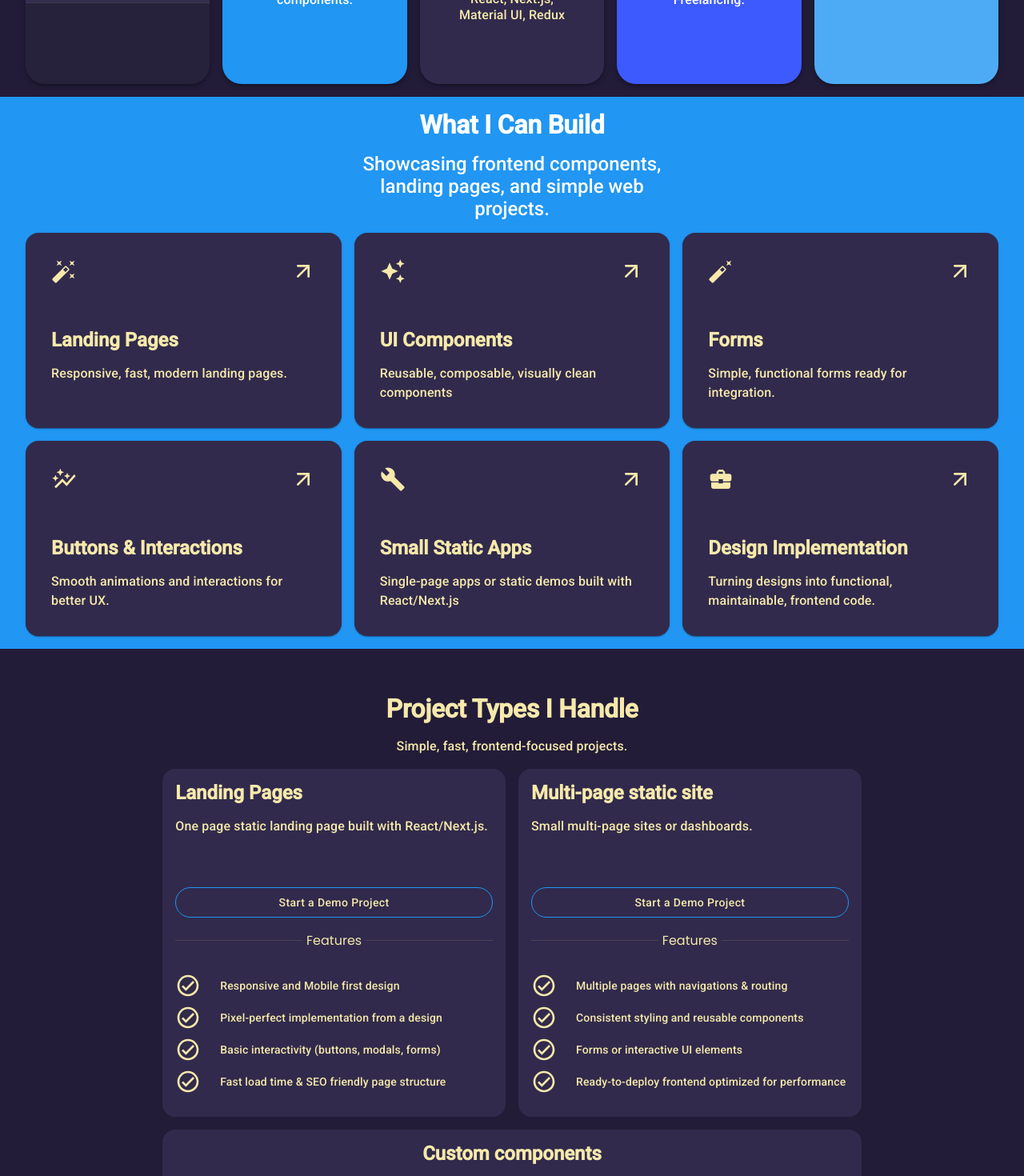
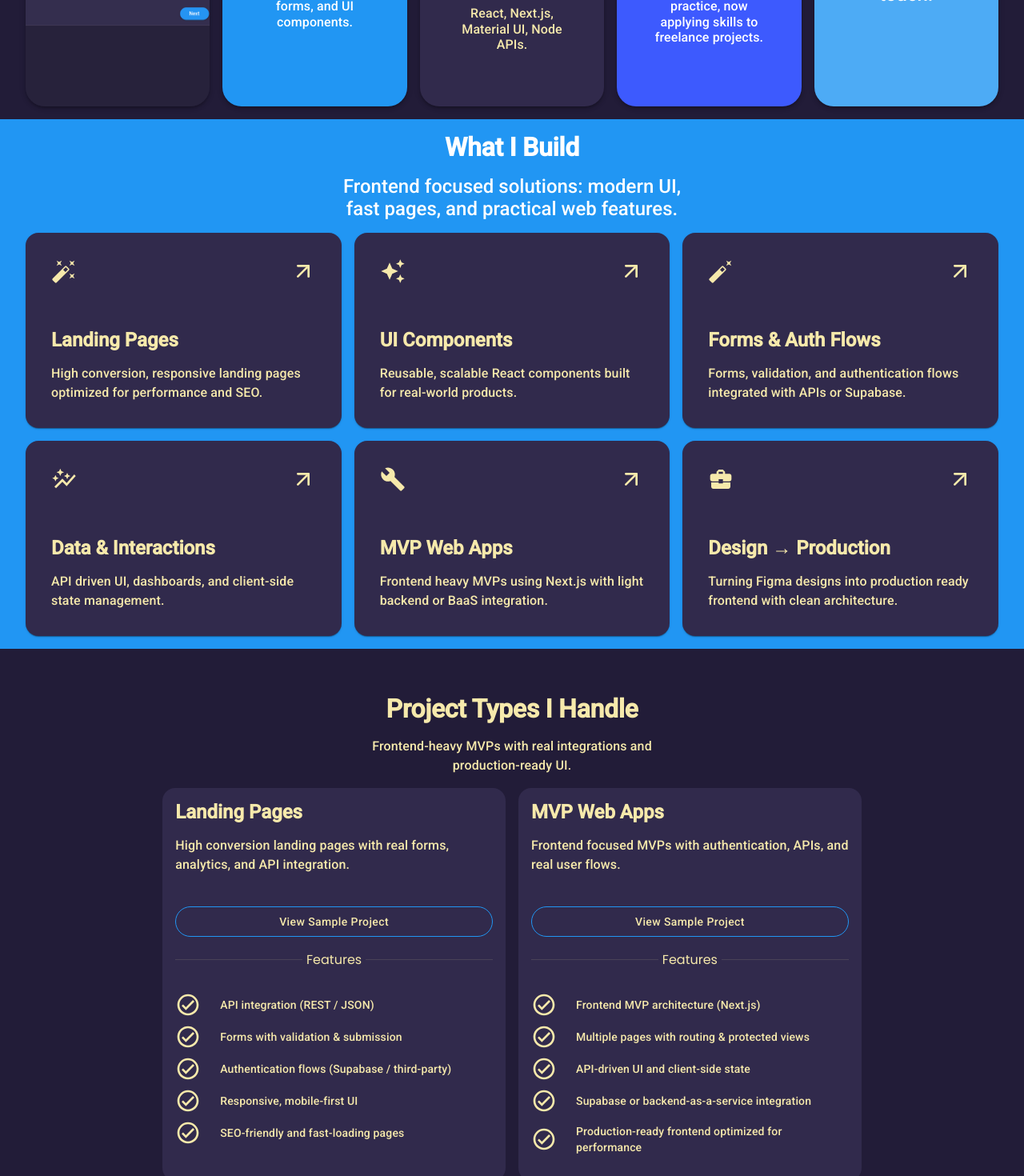
Before and after one commit to Nellak2017/freelance-micro-samples, a Next.js app: page / in a window 1280 px wide. Shown: the part 740-2210 px from the top of the page at 80% size. Built offline with nearby package versions, Linux system fonts and the light colour scheme; no server answers.

Commit message:
Update content.

```diff
--- a/src/Core/components/AuthForm/AuthForm.constants.js
+++ b/src/Core/components/AuthForm/AuthForm.constants.js
@@ -1,6 +1,4 @@
 export const MAX_WIDTH = 409
-export const AUTH_FORM_TYPES = { signUpOption: 'SignUp', signInOption: 'SignIn', forgotPasswordOption: 'ForgotPassword', resetPasswordOption: 'ResetPassword' }
-export const QUERY_PARAM_KEYS = { SEARCH: 'search' }
 // --- Data for content on Auth form
 export const EMAIL_FIELD = { key: 'email', htmlFor: 'email', label: 'Email Address', fieldName: 'email', placeholder: 'email@example.com', autoComplete: 'username', rules: { required: 'Email is required', pattern: { value: /^[a-zA-Z0-9._%+-]+@[a-zA-Z0-9.-]+\.[a-zA-Z]{2,4}$/i, message: 'Invalid email format' } }, }
 export const PASSWORD_FIELD = { key: 'password', htmlFor: 'password', label: 'Password', fieldName: 'password', placeholder: 'Enter your password', autoComplete: 'current-password', rules: { required: 'Password is required' }, }
--- a/src/Core/components/Footer/Footer.constants.js
+++ b/src/Core/components/Footer/Footer.constants.js
@@ -1,8 +1,7 @@
-export const LOGO_DESCRIPTION = 'Frontend Developer specializing in clean, modern static interfaces. Contact for demos.'
+export const LOGO_DESCRIPTION = 'Frontend Developer specializing in clean, modern Full-Stack interfaces.'
 export const FOOTER_COLUMN_DATA = [
     { title: 'Samples', links: [{ label: 'Home', href: '/' }, { label: 'Services', href: '/#pricing-header' }, { label: 'Sample Form', href: '/form-sample' }, { label: 'Sample Auth', href: '/sign-in' },] },
     { title: 'Technologies', links: [{ label: 'React', href: 'https://react.dev/' }, { label: 'Next.js', href: 'https://nextjs.org/' }, { label: 'Material UI', href: 'https://mui.com/material-ui/' }, { label: 'Redux', href: 'https://redux.js.org/' },] },
-    { title: 'Project types', links: [{ label: 'Landing Pages' }, { label: 'UI Components' }, { label: 'Forms' }, { label: 'Static Apps' },] },
-    { title: 'Get in Touch', links: [{ label: 'example@example.com' }] },
+    { title: 'Project types', links: [{ label: 'API Integrations' }, { label: 'MVP Creation' }, { label: 'Landing Pages' }, { label: 'UI Components' }, { label: 'Forms' },] },
 ] // If this was not constant it would had been in a special hook
 export const CLOSING_REMARKS = { left: '© 2025 Connor Keenum. All rights reserved', right: '' }
--- a/src/Core/components/MultiStepForm/Success/Success.constants.js
+++ b/src/Core/components/MultiStepForm/Success/Success.constants.js
@@ -1 +1 @@
-export const SUCCESS_DATA = { header: 'Thank you!', description: 'This is a portfolio demo form. No data is submitted or emailed.' }
+export const SUCCESS_DATA = { header: 'Thank you!', description: 'This is a portfolio demo form. Your form is stored and can be managed at the form-submission page. No further actions were taken.' }
--- a/src/Core/components/VerticalSection/HomeFirst.constants.js
+++ b/src/Core/components/VerticalSection/HomeFirst.constants.js
@@ -2,13 +2,13 @@ import DarkForm from '../../../../public/Form-Sample-Dark.png'
 import LightForm from '../../../../public/Form-Sample-Light.png'
 export const HOME_FIRST_TOP = {
     header: 'Modern Frontend Development for Real Businesses',
-    subHeader: 'I build fast, responsive, production ready static websites and components using Next.js and React.',
+    subHeader: 'I build fast, responsive, production ready websites and UI components using React and Next.js, with light full-stack integration when needed.',
     primaryButton: { label: 'See Sample Form', href: '/form-sample' }, secondaryButton: { label: 'Try Auth', href: '/sign-up' },
 }
 export const HOME_FIRST_CARDS = {
     FIRST_CARD: { lightImage: LightForm, darkImage: DarkForm,},
     SECOND_CARD: { header: 'Projects', description: 'Landing pages, forms, and UI components.',},
-    THIRD_CARD: { header: 'Tech used', description: 'React, Next.js, Material UI, Redux',},
-    FOURTH_CARD: { header: '7+', description: 'Years of dedicated practice, but new to Freelancing.',},
-    FIFTH_CARD: { description: 'Check my Upwork portfolio and get in touch',},
+    THIRD_CARD: { header: 'Tech used', description: 'React, Next.js, Material UI, Node APIs.',},
+    FOURTH_CARD: { header: '7+', description: 'Years of front-end development practice, now applying skills to freelance projects.',},
+    FIFTH_CARD: { description: 'Check my Upwork portfolio to get in touch.',},
 }
--- a/src/Core/components/VerticalSection/HomePayment.constants.js
+++ b/src/Core/components/VerticalSection/HomePayment.constants.js
@@ -1,37 +1,42 @@
 const starterFeatures = [
-    'Responsive and Mobile first design',
-    'Pixel-perfect implementation from a design',
-    'Basic interactivity (buttons, modals, forms)',
-    'Fast load time & SEO friendly page structure'
+    'API integration (REST / JSON)',
+    'Forms with validation & submission',
+    'Authentication flows (Supabase / third-party)',
+    'Responsive, mobile-first UI',
+    'SEO-friendly and fast-loading pages',
 ]
 const enterpriseFeatures = [
-    'Multiple pages with navigations & routing',
-    'Consistent styling and reusable components',
-    'Forms or interactive UI elements',
-    'Ready-to-deploy frontend optimized for performance'
+    'Frontend MVP architecture (Next.js)',
+    'Multiple pages with routing & protected views',
+    'API-driven UI and client-side state',
+    'Supabase or backend-as-a-service integration',
+    'Production-ready frontend optimized for performance',
 ]
-export const TopData = { header: 'Project Types I Handle', subHeader: 'Simple, fast, frontend-focused projects.' }
+export const TopData = {
+    header: 'Project Types I Handle',
+    subHeader: 'Frontend-heavy MVPs with real integrations and production-ready UI.',
+}
 export const BottomData = [
     {
         key: 'Landing Pages',
         planType: 'Landing Pages',
-        planDescription: 'One page static landing page built with React/Next.js.',
+        planDescription: 'High conversion landing pages with real forms, analytics, and API integration.',
         featureList: starterFeatures,
-        buttonText: 'Start a Demo Project',
+        buttonText: 'View Sample Project',
         buttonHref: '/form-sample',
     },
     {
-        key: 'Multi-page static site',
-        planType: 'Multi-page static site',
-        planDescription: 'Small multi-page sites or dashboards.',
+        key: 'MVP Web Apps',
+        planType: 'MVP Web Apps',
+        planDescription: 'Frontend focused MVPs with authentication, APIs, and real user flows.',
         featureList: enterpriseFeatures,
-        buttonText: 'Start a Demo Project',
+        buttonText: 'View Sample Project',
         buttonHref: '/form-sample',
     },
     {
-        key: 'Custom components',
-        planType: 'Custom components',
-        planDescription: 'UI components, forms, or static apps you need.',
+        key: 'Custom Integrations',
+        planType: 'Custom Integrations',
+        planDescription: 'API integrations, auth flows, dashboards, and custom frontend features.',
         buttonText: 'Request Demo Project',
         buttonHref: '/form-sample',
     },
--- a/src/Core/components/VerticalSection/HomeSecond.constants.js
+++ b/src/Core/components/VerticalSection/HomeSecond.constants.js
@@ -1,40 +1,40 @@
 import { MdAutoFixHigh, MdAutoAwesome, MdAutoFixNormal, MdAutoGraph, MdBuild, MdBusinessCenter } from 'react-icons/md'
-export const SECTION_HEADER = { header: 'What I Can Build', subHeader: 'Showcasing frontend components, landing pages, and simple web projects.' }
+export const SECTION_HEADER = { header: 'What I Build', subHeader: 'Frontend focused solutions: modern UI, fast pages, and practical web features.' }
 export const HOME_SECOND_DATA = [
     {
         key: 'first-card',
         Icon: MdAutoFixHigh,
         heading: 'Landing Pages',
-        description: 'Responsive, fast, modern landing pages.',
+        description: 'High conversion, responsive landing pages optimized for performance and SEO.',
     },
     {
         key: 'second-card',
         Icon: MdAutoAwesome,
         heading: 'UI Components',
-        description: 'Reusable, composable, visually clean components',
+        description: 'Reusable, scalable React components built for real-world products.',
     },
     {
         key: 'third-card',
         Icon: MdAutoFixNormal,
-        heading: 'Forms',
-        description: 'Simple, functional forms ready for integration.',
+        heading: 'Forms & Auth Flows',
+        description: 'Forms, validation, and authentication flows integrated with APIs or Supabase.',
     },
     {
         key: 'fourth-card',
         Icon: MdAutoGraph,
-        heading: 'Buttons & Interactions',
-        description: 'Smooth animations and interactions for better UX.',
+        heading: 'Data & Interactions',
+        description: 'API driven UI, dashboards, and client-side state management.',
     },
     {
         key: 'fifth-card',
         Icon: MdBuild,
-        heading: 'Small Static Apps',
-        description: 'Single-page apps or static demos built with React/Next.js',
+        heading: 'MVP Web Apps',
+        description: 'Frontend heavy MVPs using Next.js with light backend or BaaS integration.',
     },
     {
         key: 'sixth-card',
         Icon: MdBusinessCenter,
-        heading: 'Design Implementation',
-        description: 'Turning designs into functional, maintainable, frontend code.',
+        heading: 'Design → Production',
+        description: 'Turning Figma designs into production ready frontend with clean architecture.',
     },
 ]
--- a/src/Core/components/VerticalSection/VerticalSection.slots.constants.js
+++ b/src/Core/components/VerticalSection/VerticalSection.slots.constants.js
@@ -1 +1 @@
-export const GAP = 3 // Constants for the slots defined since the VerticalSection component is effectively a styled componentd
+export const GAP = 3 // Constants for the slots defined since the VerticalSection component is effectively a styled component
--- a/src/Core/pages/_document.constants.js
+++ b/src/Core/pages/_document.constants.js
@@ -1 +1 @@
-export const { LOGO, TITLE, DESCRIPTION, PAGE_TOPIC, PAGE_TYPE, KEY_WORDS_DESCRIPTION } = { LOGO: '/Freelance-Sample-Logo.png', TITLE: 'Freelance Front End Developer - Showcasing My Skills', PAGE_TOPIC: 'Freelancing', PAGE_TYPE: 'Static', DESCRIPTION: 'A website showcasing my expertise as a Freelance Front End Developer specializing in React, static websites, and frontend development.', KEY_WORDS_DESCRIPTION: 'Freelance Front End Developer, frontend development, React components, static websites, Next.js, React' }
+export const { LOGO, TITLE, DESCRIPTION, PAGE_TOPIC, PAGE_TYPE, KEY_WORDS_DESCRIPTION } = { LOGO: '/Freelance-Sample-Logo.png', TITLE: 'Freelance Front End Developer - Showcasing My Skills', PAGE_TOPIC: 'Freelancing', PAGE_TYPE: 'Static', DESCRIPTION: 'A website showcasing my expertise as a Freelance Front End Developer specializing in React, full-stack websites, and frontend development.', KEY_WORDS_DESCRIPTION: 'Freelance Front End Developer, frontend development, React components, full-stack, API integration, Supabase, Next.js, React' }
--- a/src/Core/shared/global.domain.js
+++ b/src/Core/shared/global.domain.js
@@ -1,4 +1,3 @@
-
 // word of snake_case string => word of Sentence case string
 export const snakeCaseWordToSentenceCaseWord = word => word.replace(/_/g, ' ').replace(/^./, c => c.toUpperCase())
 // (values: { [field of snake_case string]: value of string }) => [{ label: field of Sentence case string, value }]
```
Also changed, not shown: 1 other file (tests, documents, lock files or other folders).
